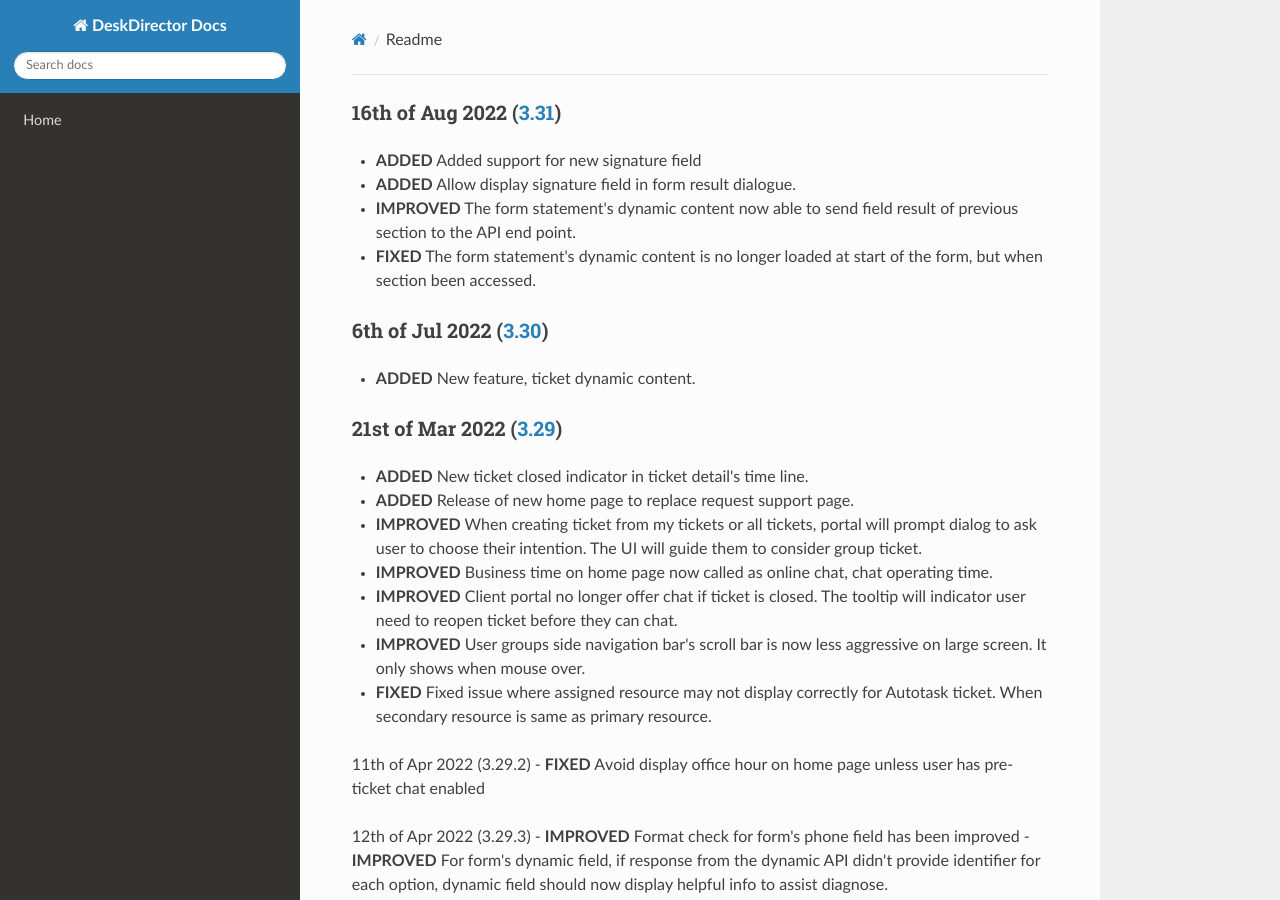
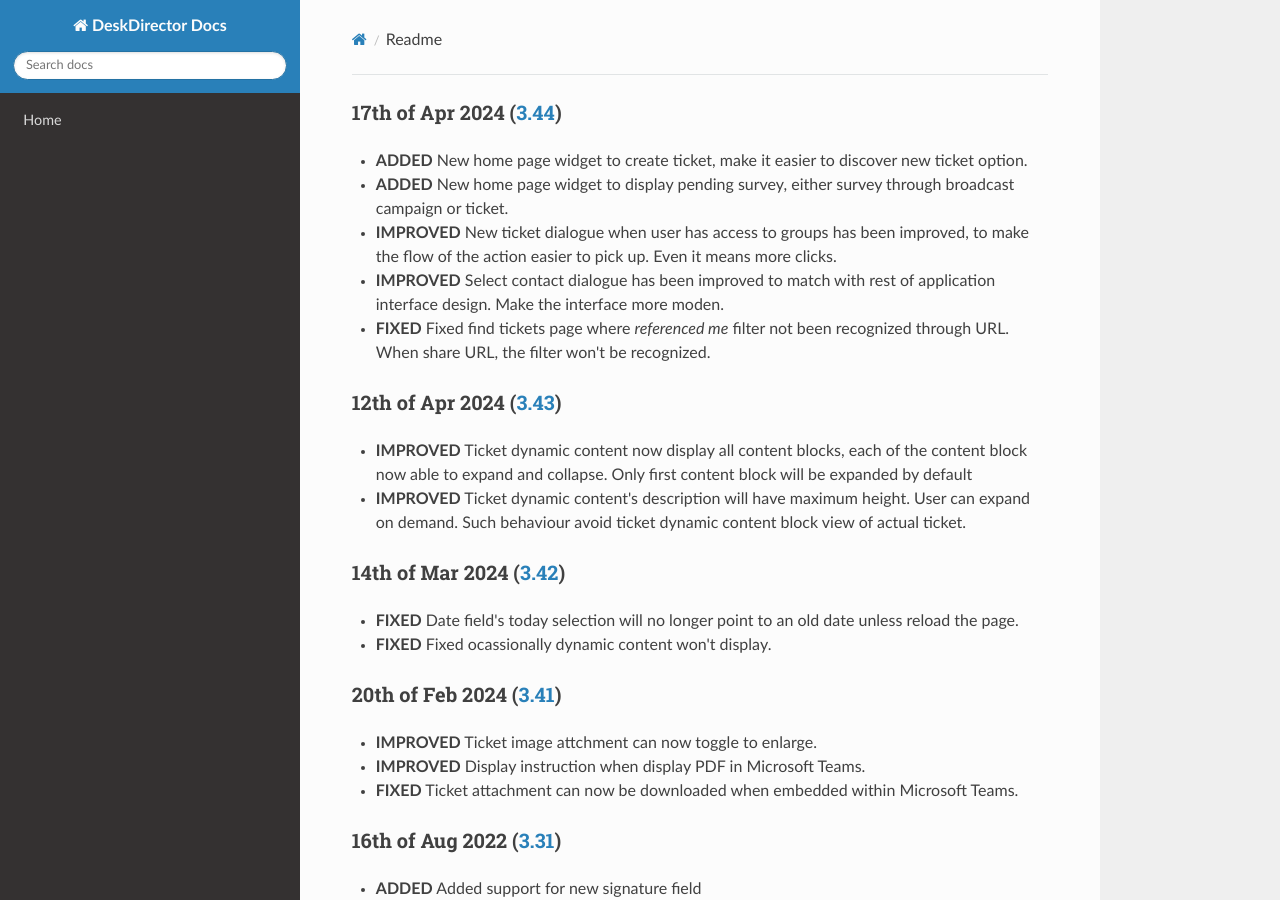
Before and after one commit to DeskDirector/docs, an MkDocs documentation site: the page built from docs/_release/portal/readme.md, in a window 1280 px wide and 900 px high. Built offline with MkDocs 1.6.1, drawn with Linux system fonts in a browser that asks for light colours; nearby versions of some CDN libraries; old or Windows-style settings are respelled for this version of MkDocs.

Commit message:
add changes to PSA

```diff
--- a/docs/_release/portal/readme.md
+++ b/docs/_release/portal/readme.md
@@ -1,3 +1,23 @@
+### 17th of Apr 2024 ([3.44](v3.44))
+- **ADDED** New home page widget to create ticket, make it easier to discover new ticket option.
+- **ADDED** New home page widget to display pending survey, either survey through broadcast campaign or ticket.
+- **IMPROVED** New ticket dialogue when user has access to groups has been improved, to make the flow of the action easier to pick up. Even it means more clicks.
+- **IMPROVED** Select contact dialogue has been improved to match with rest of application interface design. Make the interface more moden.
+- **FIXED** Fixed find tickets page where *referenced me* filter not been recognized through URL. When share URL, the filter won't be recognized.
+
+### 12th of Apr 2024 ([3.43](v3.43))
+- **IMPROVED** Ticket dynamic content now display all content blocks, each of the content block now able to expand and collapse. Only first content block will be expanded by default
+- **IMPROVED** Ticket dynamic content's description will have maximum height. User can expand on demand. Such behaviour avoid ticket dynamic content block view of actual ticket.
+
+### 14th of Mar 2024 ([3.42](v3.42))
+- **FIXED** Date field's today selection will no longer point to an old date unless reload the page.
+- **FIXED** Fixed ocassionally dynamic content won't display.
+
+### 20th of Feb 2024 ([3.41](v3.41))
+- **IMPROVED** Ticket image attchment can now toggle to enlarge.
+- **IMPROVED** Display instruction when display PDF in Microsoft Teams.
+- **FIXED** Ticket attachment can now be downloaded when embedded within Microsoft Teams.
+
 ### 16th of Aug 2022 ([3.31](v3.31))
 - **ADDED** Added support for new signature field
 - **ADDED** Allow display signature field in form result dialogue.
```
Also changed, not shown: docs/_contents/admin/home/release.md (+4 -4 lines), docs/_release/admin/README.md (+6 -0 lines), docs/_release/admin/v1.51.1.md (added, +5 -0 lines), docs/_release/portal/v3.41.md (added, +5 -0 lines), docs/_release/portal/v3.42.md (added, +4 -0 lines), docs/_release/portal/v3.43.md (added, +10 -0 lines), docs/_release/portal/v3.44.md (added, +29 -0 lines), docs/_release/tech/README.md (+5 -0 lines), docs/_release/tech/v1.56.md (added, +8 -0 lines).
